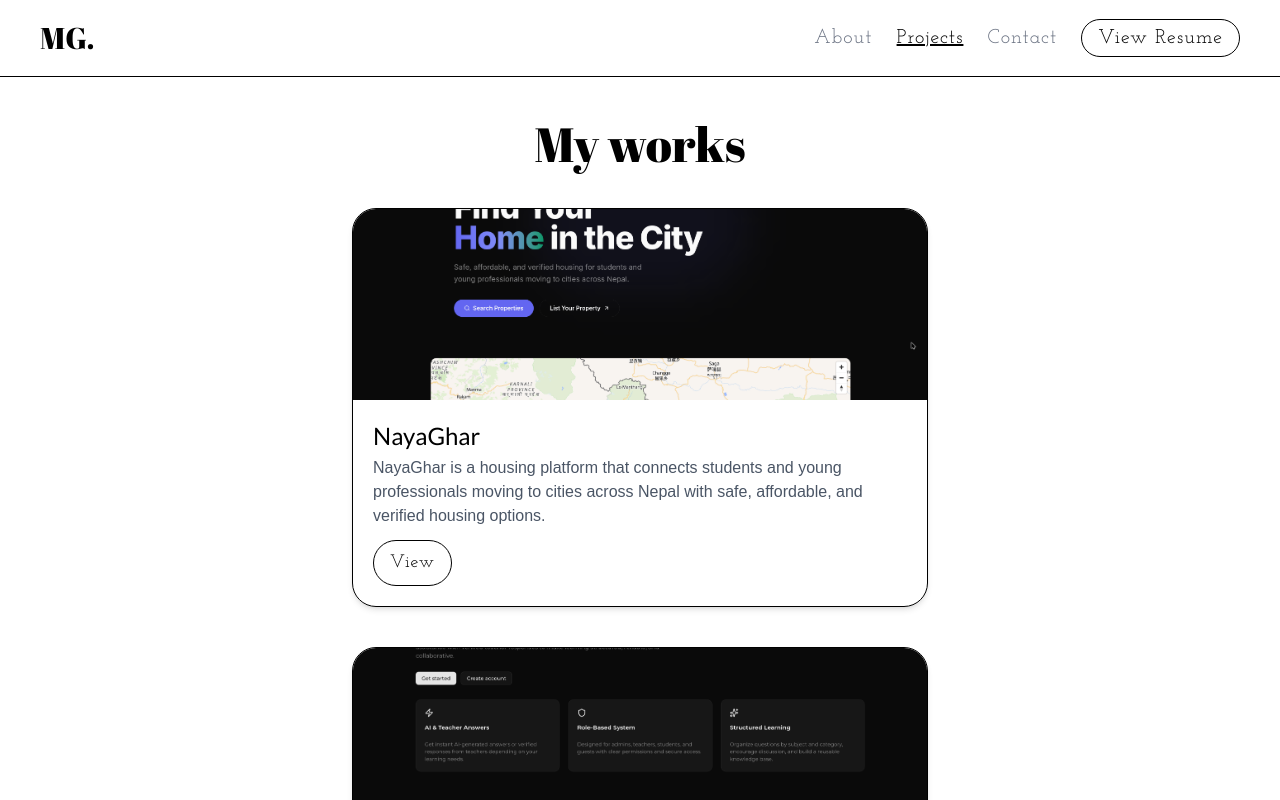
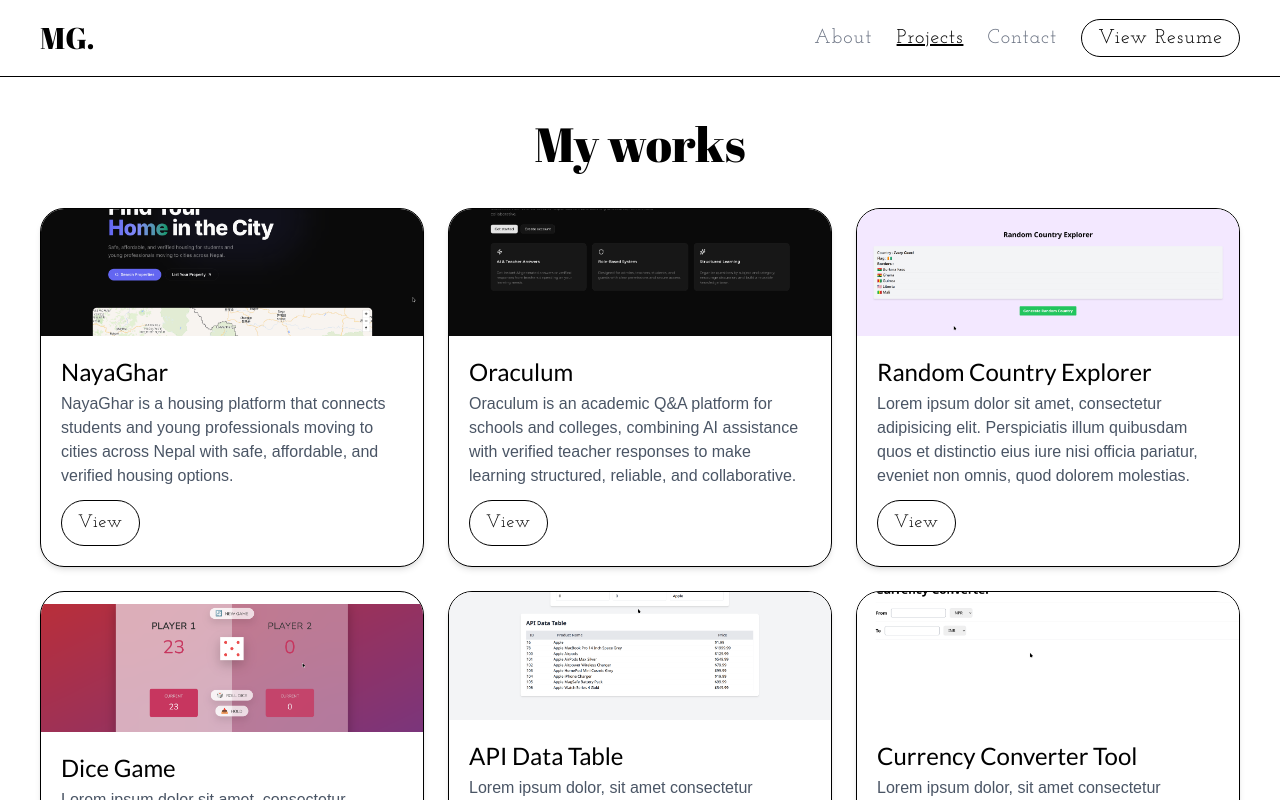
Before and after one commit to DarkSynapse0/Portfolio, a Next.js app: page /projects in a window 1280 px wide. Shown: the top 800 px of the page. Built offline with nearby package versions, Linux system fonts and the light colour scheme.

Commit message:
modified project page

```diff
--- a/src/app/projects/page.tsx
+++ b/src/app/projects/page.tsx
@@ -51,11 +51,13 @@ const projects = [
 const page = () => {
   return (
     <section className="w-full p-10 min-h-screen flex items-center justify-center">
-      <div className="mt-20 flex items-center justify-center flex-col gap-10">
+      <div className="mt-20 flex flex-col items-center gap-10 w-full max-w-7xl">
         <h1 className={`${abrilFatface.className} text-5xl`}>My works</h1>
-        {projects.map((project, index) => (
-          <ProjectCard key={index} {...project} />
-        ))}
+        <div className="grid grid-cols-1 sm:grid-cols-2 lg:grid-cols-3 gap-6 w-full">
+          {projects.map((project, index) => (
+            <ProjectCard key={index} {...project} />
+          ))}
+        </div>
       </div>
     </section>
   );
--- a/src/components/ProjectCard.tsx
+++ b/src/components/ProjectCard.tsx
@@ -18,7 +18,7 @@ const ProjectCard = ({ Img, title, desc, href }: ProjectCardProps) => {
       initial={{ opacity: 0, y: 50 }}
       animate={{ opacity: 1, y: 0 }}
       transition={{ duration: 0.8, ease: "easeOut" }}
-      className="w-full max-w-md md:max-w-lg lg:max-w-xl flex flex-col items-start justify-center rounded-3xl overflow-hidden border mx-auto shadow-md"
+      className="w-full flex flex-col items-start justify-center rounded-3xl overflow-hidden border shadow-md"
     >
       {/* Image Section */}
       <div className="relative w-full aspect-[3/1]">
```
